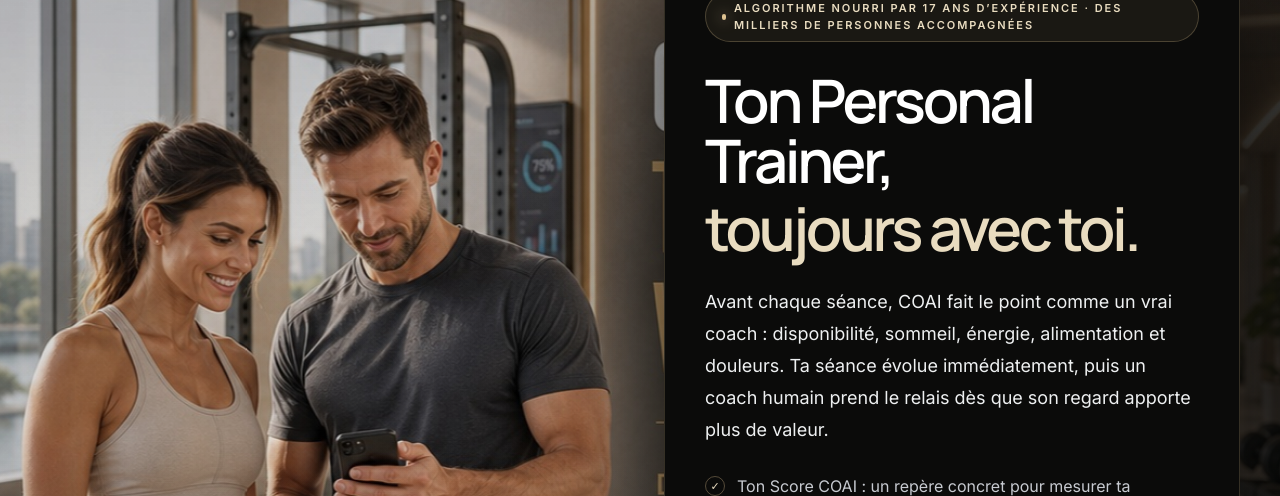
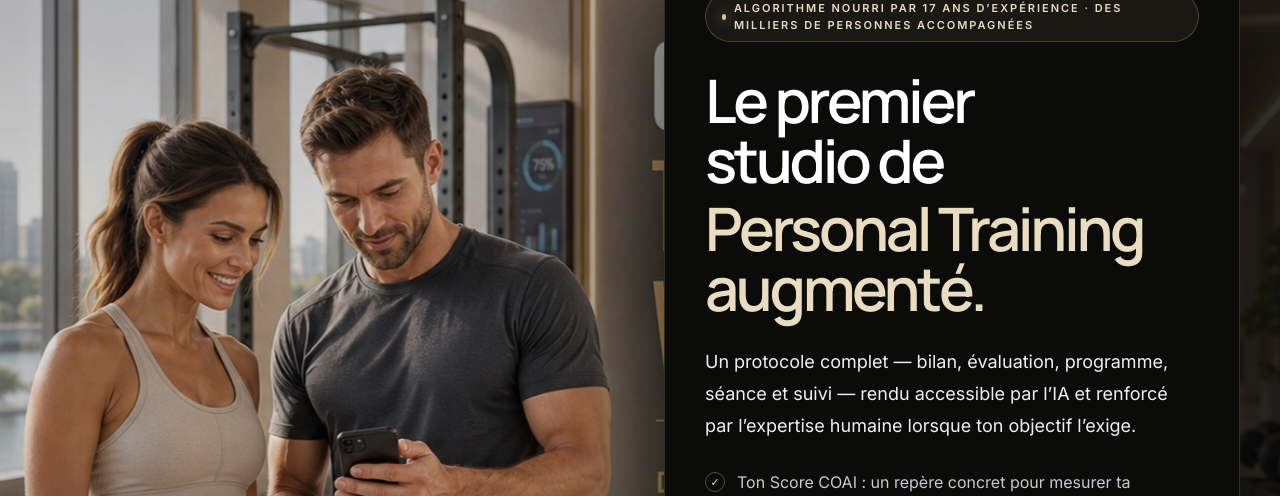
Before and after one commit to anthonydarmon213-ux/COAI, a Next.js app: page / in a window 1280 px wide. Shown: the part 194-690 px from the top of the page. Built offline with nearby package versions, Linux system fonts and the light colour scheme; no server answers.

Commit message:
reimagine COAI as an augmented training studio

```diff
--- a/src/app/(marketing)/page.tsx
+++ b/src/app/(marketing)/page.tsx
@@ -100,9 +100,9 @@ const PARCOURS_PERSONAL_TRAINING = [
     description: "Le point de départ recommandé pour avancer simplement, séance après séance.",
     etapes: [
       "04 · Programme personnalisé et progressif",
-      "05 · Échauffement adapté à ta séance",
-      "06 · Séance principale guidée et expliquée",
-      "07 · Retour au calme et récupération",
+      "05 · Échauffement : 5 à 10 min de mobilité et d’activation",
+      "06 · Séance : technique, renforcement, cardio ou travail spécifique",
+      "07 · Retour au calme : respiration, mobilité légère et récupération",
     ],
     href: "/pricing#impulsion",
     cta: "Commencer avec Impulsion",
@@ -113,7 +113,7 @@ const PARCOURS_PERSONAL_TRAINING = [
     offre: "Transformation · 89€/mois",
     titre: "Le regard humain en plus",
     description: "Tu évolues vers l'hybride uniquement si tu veux davantage de retours et d'ajustements.",
-    etapes: ["08 · Suivi des performances, sensations et douleurs avec validation humaine"],
+    etapes: ["08 · Suivi : performances, sensations et douleurs consignées après chaque séance"],
     href: "/pricing#transformation",
     cta: "Découvrir Transformation",
     miseEnAvant: false,
@@ -124,7 +124,7 @@ const PARCOURS_PERSONAL_TRAINING = [
     titre: "L'attention maximale",
     description: "Pour les objectifs les plus exigeants, avec des disponibilités volontairement limitées.",
     etapes: [
-      "09 · Ajustements approfondis et réévaluations régulières",
+      "09 · Ajustements et réévaluation structurée toutes les 4 à 6 semaines",
       "10 · Atteinte de ton objectif et définition de la suite",
     ],
     href: "/pricing#vip",
@@ -246,6 +246,21 @@ export default function LandingPage() {
           <Link href="/diagnostic" className="shrink-0 text-sm font-semibold text-laiton-200 underline decoration-laiton-300/40 underline-offset-4">
             Découvrir mon Score COAI →
           </Link>
+        </div>
+
+        <div className="mx-auto mt-5 grid max-w-3xl gap-px overflow-hidden rounded-2xl border border-white/10 bg-white/10 sm:grid-cols-3">
+          <div className="bg-[#111210] px-5 py-4 text-center">
+            <strong className="block text-lg text-white">45–60 min</strong>
+            <span className="mt-1 block text-xs text-graphite-400">durée habituelle d’une séance</span>
+          </div>
+          <div className="bg-[#111210] px-5 py-4 text-center">
+            <strong className="block text-lg text-white">2–3 séances</strong>
+            <span className="mt-1 block text-xs text-graphite-400">par semaine pour débuter</span>
+          </div>
+          <div className="bg-[#111210] px-5 py-4 text-center">
+            <strong className="block text-lg text-white">4–6 semaines</strong>
+            <span className="mt-1 block text-xs text-graphite-400">avant chaque réévaluation</span>
+          </div>
         </div>
       </section>
 
--- a/src/app/globals.css
+++ b/src/app/globals.css
@@ -390,6 +390,15 @@ body {
 .coai-app-nav nav > a,
 .coai-app-nav nav > button { font-weight: 650; letter-spacing: -.01em; }
 
+.coai-app-nav-scroll {
+  scrollbar-width: thin;
+  scrollbar-color: rgba(124,87,32,.35) transparent;
+  overscroll-behavior: contain;
+}
+
+.coai-app-nav-scroll::-webkit-scrollbar { width: 4px; height: 4px; }
+.coai-app-nav-scroll::-webkit-scrollbar-thumb { border-radius: 999px; background: rgba(124,87,32,.35); }
+
 .coai-nav-group summary::-webkit-details-marker { display: none; }
 .coai-nav-group[open] .coai-nav-chevron { transform: rotate(180deg); }
 .coai-nav-chevron { transition: transform .2s ease; }
@@ -742,6 +751,76 @@ body:has(main.coai-vip-page) .coai-marketing-footer .text-graphite-500 { color:
   background: rgba(255,255,255,.52);
   padding: .45rem .7rem;
   color: #5c574e;
+}
+
+.coai-eyebrow {
+  color: #7c5720;
+  font-size: .66rem;
+  font-weight: 800;
+  letter-spacing: .18em;
+  text-transform: uppercase;
+}
+
+.coai-week-overview,
+.coai-today-briefing {
+  border: 1px solid rgba(84,68,44,.14);
+  border-radius: 1.8rem;
+  background: rgba(255,255,255,.62);
+  box-shadow: 0 26px 70px -52px rgba(45,34,20,.55), inset 0 1px rgba(255,255,255,.85);
+  padding: 1.5rem;
+}
+
+.coai-week-day {
+  display: flex;
+  min-width: 0;
+  flex-direction: column;
+  align-items: center;
+  gap: .3rem;
+  border: 1px solid rgba(84,68,44,.1);
+  border-radius: 1rem;
+  background: rgba(248,246,240,.72);
+  padding: .75rem .2rem;
+  color: #6c6e67;
+}
+.coai-week-day > span { font-size: .62rem; font-weight: 750; text-transform: uppercase; }
+.coai-week-day > strong { color: #282925; font-size: 1rem; }
+.coai-week-day > i { width: .38rem; height: .38rem; border-radius: 999px; background: #c7c5bc; }
+.coai-week-day > small { overflow: hidden; max-width: 100%; text-overflow: ellipsis; font-size: .58rem; white-space: nowrap; }
+.coai-week-day.has-workout > i { background: #a8763e; box-shadow: 0 0 0 4px rgba(168,118,62,.12); }
+.coai-week-day.is-today { border-color: rgba(168,118,62,.6); background: #20221f; color: #dad6cc; box-shadow: 0 15px 32px -22px rgba(32,34,31,.8); }
+.coai-week-day.is-today > strong { color: #fffdf8; }
+.coai-week-day.is-today > i { background: #e2bd7c; }
+
+.coai-today-heading { display: flex; flex-direction: column; gap: 1rem; }
+.coai-today-heading blockquote { max-width: 29rem; color: #5c5e58; font-family: var(--font-display), serif; font-size: .95rem; font-style: italic; line-height: 1.6; }
+.coai-brief-card {
+  display: flex;
+  min-height: 12.5rem;
+  flex-direction: column;
+  border: 1px solid rgba(84,68,44,.12);
+  border-radius: 1.25rem;
+  background: rgba(255,255,255,.7);
+  padding: 1.15rem;
+  color: #20221f;
+  transition: transform .2s ease, border-color .2s ease, box-shadow .2s ease;
+}
+.coai-brief-card:hover { transform: translateY(-2px); border-color: rgba(168,118,62,.42); box-shadow: 0 18px 35px -28px rgba(58,42,21,.6); }
+.coai-brief-card > span { color: #7c5720; font-size: .62rem; font-weight: 800; letter-spacing: .14em; text-transform: uppercase; }
+.coai-brief-card > strong { margin-top: .85rem; font-size: 1.12rem; }
+.coai-brief-card > p { margin-top: .5rem; color: #5c5f58; font-size: .8rem; line-height: 1.55; }
+.coai-brief-card > em { margin-top: auto; padding-top: 1.2rem; color: #4f3717; font-size: .75rem; font-style: normal; font-weight: 750; }
+.coai-brief-training { border-color: rgba(168,118,62,.32); background: linear-gradient(145deg,#fffdf8,#f3eadb); }
+
+@media (min-width: 640px) {
+  .coai-week-overview,
+  .coai-today-briefing { padding: 1.9rem; }
+  .coai-today-heading { flex-direction: row; align-items: flex-end; justify-content: space-between; }
+  .coai-today-heading blockquote { text-align: right; }
+}
+
+@media (max-width: 520px) {
+  .coai-week-day { border-radius: .75rem; padding: .65rem .1rem; }
+  .coai-week-day > small { display: none; }
 }
 
 .coai-dashboard > section,
--- a/src/components/app-nav.tsx
+++ b/src/components/app-nav.tsx
@@ -65,7 +65,7 @@ export function AppNav() {
       </div>
 
       <p className="mt-10 hidden text-[0.6rem] font-bold uppercase tracking-[0.18em] text-graphite-500 md:block">Ton parcours</p>
-      <nav aria-label="Navigation principale" className="mt-4 flex gap-2 overflow-x-auto pb-1 text-sm md:mt-3 md:flex-1 md:flex-col md:overflow-visible">
+      <nav aria-label="Navigation principale" className="coai-app-nav-scroll mt-4 flex gap-2 overflow-x-auto pb-1 text-sm md:mt-3 md:min-h-0 md:flex-1 md:flex-col md:overflow-x-hidden md:overflow-y-auto md:pr-1">
         {NAVIGATION.map((item) => {
           if ("href" in item && item.href) {
             const active = isActive(pathname, item.href);
--- a/src/components/marketing/coai-intro.tsx
+++ b/src/components/marketing/coai-intro.tsx
@@ -37,14 +37,13 @@ export function CoaiIntro() {
           </div>
 
           <h1 className="max-w-3xl font-display text-4xl font-semibold leading-[.98] tracking-[-0.055em] text-white sm:text-5xl lg:text-6xl">
-            Ton Personal Trainer,
-            <span className="mt-2 block text-laiton-200">toujours avec toi.</span>
+            Le premier studio de
+            <span className="mt-2 block text-laiton-200">Personal Training augmenté.</span>
           </h1>
 
           <p className="mt-7 max-w-xl text-base leading-7 text-graphite-300 sm:text-lg sm:leading-8">
-            Avant chaque séance, COAI fait le point comme un vrai coach : disponibilité, sommeil,
-            énergie, alimentation et douleurs. Ta séance évolue immédiatement, puis un coach humain
-            prend le relais dès que son regard apporte plus de valeur.
+            Un protocole complet — bilan, évaluation, programme, séance et suivi — rendu accessible
+            par l’IA et renforcé par l’expertise humaine lorsque ton objectif l’exige.
           </p>
 
           <ul className="mt-7 space-y-3" aria-label="Ce que comprend le diagnostic">
```
Also changed, not shown: src/app/(app)/dashboard/page.tsx (+91 -0 lines).
